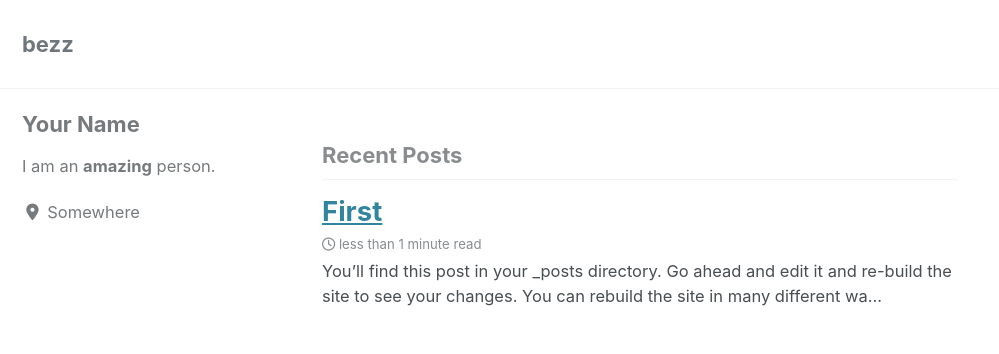
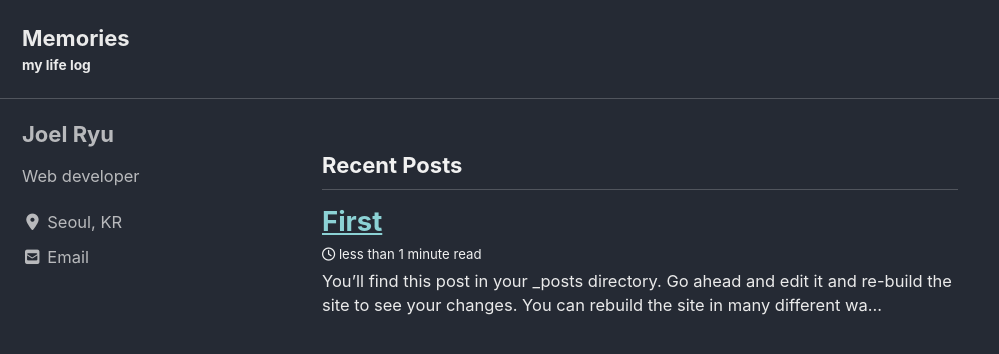
Before and after one commit to bezzstyle/blog, a Jekyll site: the page built from index.html, in a window 1280 px wide and 900 px high. Shown: the top 354 px of the window, without its empty margins (0-999 px from the left). Built offline with Jekyll 4.4.1, drawn with Linux system fonts in a browser that asks for light colours; cached includes are drawn as plain includes; nearby versions of some CDN libraries; the list of posts is cut into pages by our own code.

Commit message:
Update
Update Information

```diff
--- a/_config.yml
+++ b/_config.yml
@@ -12,13 +12,13 @@
 
 # theme                  : "minimal-mistakes-jekyll"
 remote_theme           : "mmistakes/minimal-mistakes"
-minimal_mistakes_skin    : "default" # "air", "aqua", "contrast", "dark", "dirt", "neon", "mint", "plum", "sunrise"
+minimal_mistakes_skin    : "dark" # "default", "air", "aqua", "contrast", "dark", "dirt", "neon", "mint", "plum", "sunrise"
 
 # Site Settings
 locale                   : "en-US"
-title                    : "bezz"
+title                    : "Memories"
 title_separator          : "-"
-subtitle                 : # site tagline that appears below site title in masthead
+subtitle                 : "my life log" # site tagline that appears below site title in masthead
 name                     : "Joel Ryu"
 description              : "Site Descr"
 url                      : "https://bezzstyle.github.io/blog"
@@ -107,11 +107,11 @@ analytics:
 
 # Site Author
 author:
-  name             : "Your Name"
+  name             : "Joel Ryu"
   avatar           : # path of avatar image, e.g. "/assets/images/bio-photo.jpg"
-  bio              : "I am an **amazing** person."
-  location         : "Somewhere"
-  email            :
+  bio              : "Web developer"
+  location         : "Seoul, KR"
+  email            : "bezzstyle@gmail.com"
   links:
     - label: "Email"
       icon: "fas fa-fw fa-envelope-square"
```
